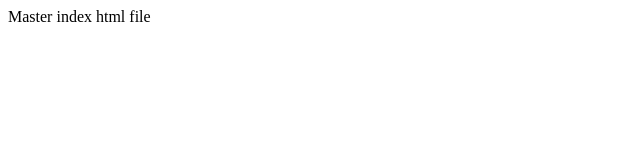
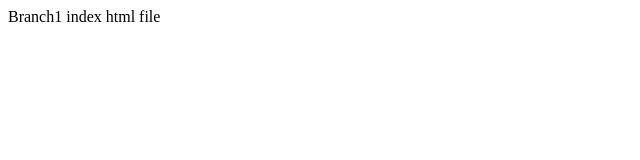
Before and after one commit to manendrarawat/generate-conflict, a plain HTML site: page index.html in a window 1280 px wide. Shown: the full height of the page, 0-640 px from the left. Drawn offline with Linux system fonts and the light colour scheme.

Commit message:
branch1 message

```diff
--- a/index.html
+++ b/index.html
@@ -6,6 +6,6 @@
     <title>Document</title>
 </head>
 <body>
-    Master index html file
+    Branch1 index html file
 </body>
 </html>
```
